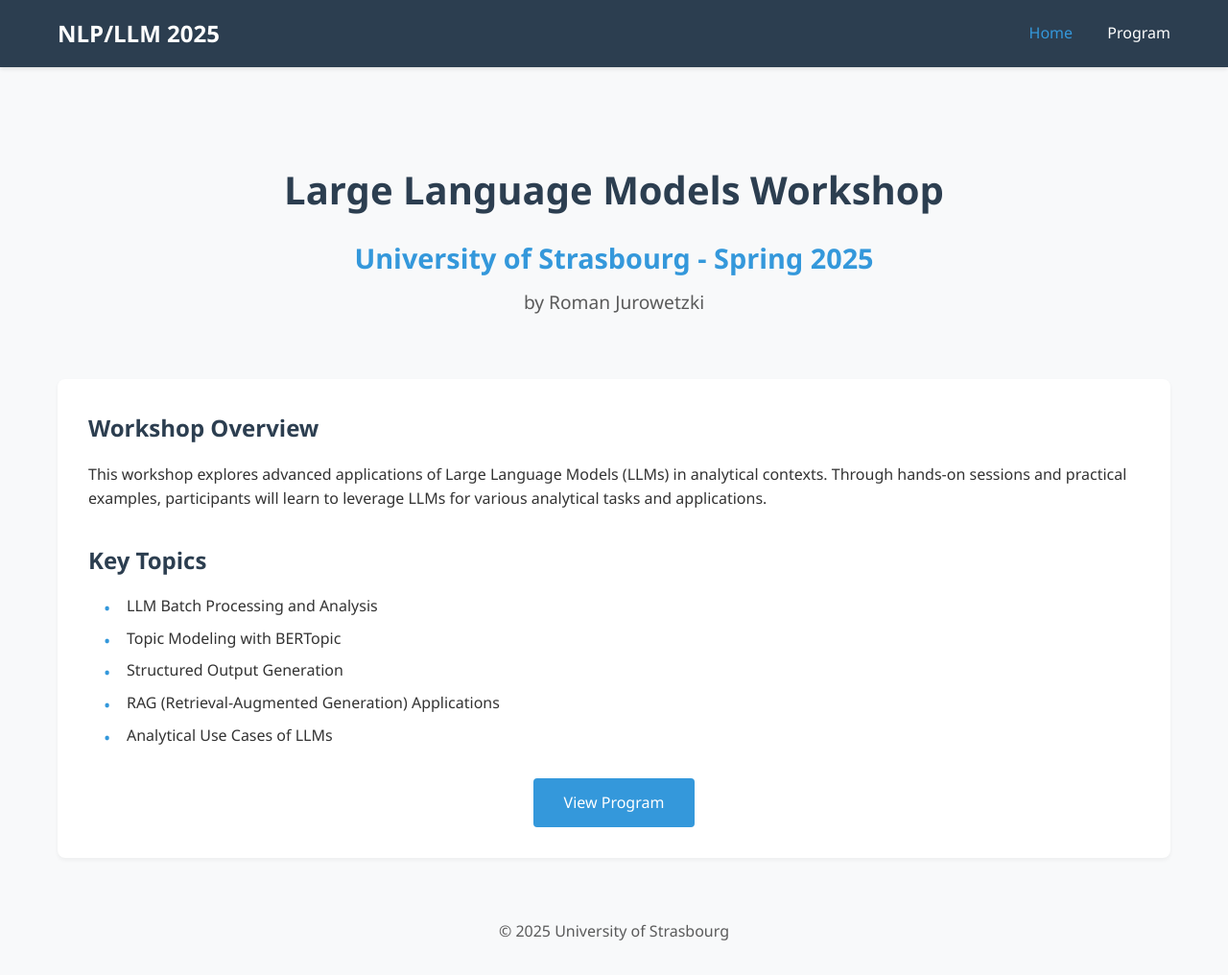
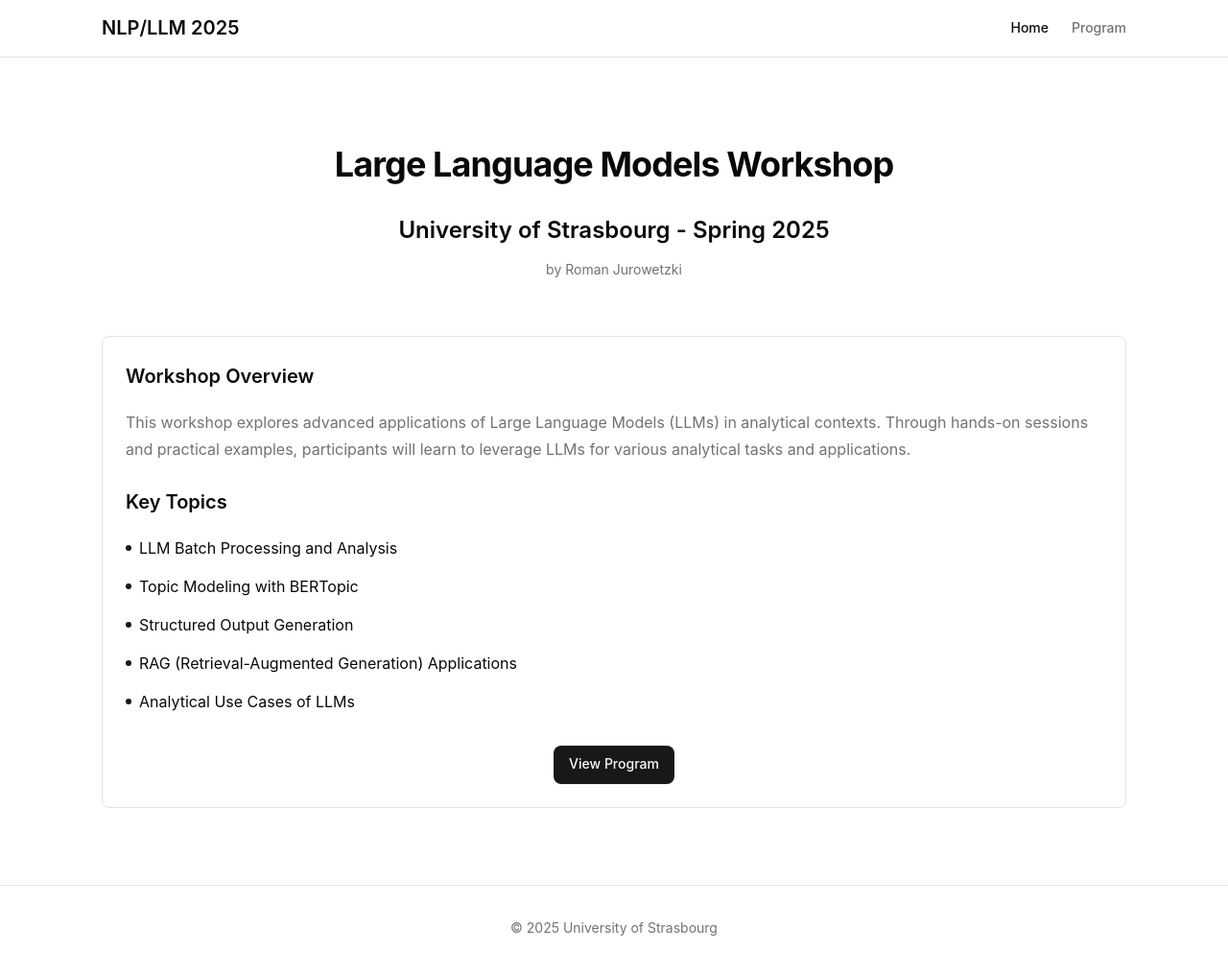
Before and after one commit to RJuro/unistra-nlp2025, a plain HTML site: page index.html in a window 1280 px wide. Shown: the whole page at 96% size. Drawn offline with Linux system fonts and the light colour scheme.

Commit message:
shadcn-css

```diff
--- a/styles.css
+++ b/styles.css
@@ -1,9 +1,48 @@
-/* Modern, minimalistic styling for the workshop website */
+/* Modern shadcn-inspired styling for the workshop website */
 :root {
-    --primary-color: #2c3e50;
-    --accent-color: #3498db;
-    --background-color: #f8f9fa;
-    --text-color: #333;
+    /* shadcn-inspired color palette */
+    --background: hsl(0, 0%, 100%);
+    --foreground: hsl(240, 10%, 3.9%);
+    --card: hsl(0, 0%, 100%);
+    --card-foreground: hsl(240, 10%, 3.9%);
+    --popover: hsl(0, 0%, 100%);
+    --popover-foreground: hsl(240, 10%, 3.9%);
+    --primary: hsl(240, 5.9%, 10%);
+    --primary-foreground: hsl(0, 0%, 98%);
+    --secondary: hsl(240, 4.8%, 95.9%);
+    --secondary-foreground: hsl(240, 5.9%, 10%);
+    --muted: hsl(240, 4.8%, 95.9%);
+    --muted-foreground: hsl(240, 3.8%, 46.1%);
+    --accent: hsl(240, 4.8%, 95.9%);
+    --accent-foreground: hsl(240, 5.9%, 10%);
+    --destructive: hsl(0, 84.2%, 60.2%);
+    --destructive-foreground: hsl(0, 0%, 98%);
+    --border: hsl(240, 5.9%, 90%);
+    --input: hsl(240, 5.9%, 90%);
+    --ring: hsl(240, 5%, 64.9%);
+    --radius: 0.5rem;
+  }
+
+  .dark {
+    --background: hsl(240, 10%, 3.9%);
+    --foreground: hsl(0, 0%, 98%);
+    --card: hsl(240, 10%, 3.9%);
+    --card-foreground: hsl(0, 0%, 98%);
+    --popover: hsl(240, 10%, 3.9%);
+    --popover-foreground: hsl(0, 0%, 98%);
+    --primary: hsl(0, 0%, 98%);
+    --primary-foreground: hsl(240, 5.9%, 10%);
+    --secondary: hsl(240, 3.7%, 15.9%);
+    --secondary-foreground: hsl(0, 0%, 98%);
+    --muted: hsl(240, 3.7%, 15.9%);
+    --muted-foreground: hsl(240, 5%, 64.9%);
+    --accent: hsl(240, 3.7%, 15.9%);
+    --accent-foreground: hsl(0, 0%, 98%);
+    --destructive: hsl(0, 62.8%, 30.6%);
+    --destructive-foreground: hsl(0, 85.7%, 97.3%);
+    --border: hsl(240, 3.7%, 15.9%);
+    --input: hsl(240, 3.7%, 15.9%);
+    --ring: hsl(240, 4.9%, 83.9%);
   }
 
   * {
@@ -13,151 +52,202 @@
   }
 
   body {
-    font-family: 'Segoe UI', system-ui, -apple-system, sans-serif;
-    line-height: 1.6;
-    color: var(--text-color);
-    background-color: var(--background-color);
+    font-family: -apple-system, BlinkMacSystemFont, 'Inter', 'Segoe UI', sans-serif;
+    line-height: 1.75;
+    color: var(--foreground);
+    background-color: var(--background);
+  }
+
+  /* Layout container */
+  .container {
+    max-width: 1100px;
+    margin: 0 auto;
+    padding: 0 1rem;
+  }
+
+  /* Navigation */
+  nav {
+    border-bottom: 1px solid var(--border);
+    padding: 0.75rem 0;
+    background-color: var(--background);
   }
 
   .nav-container {
-    max-width: 1200px;
+    max-width: 1100px;
     margin: 0 auto;
-    padding: 0 20px;
+    padding: 0 1rem;
     display: flex;
     justify-content: space-between;
     align-items: center;
   }
 
-nav {
-    background-color: var(--primary-color);
-    padding: 1rem 0;
-    box-shadow: 0 2px 4px rgba(0,0,0,0.1);
+  .nav-logo {
+    color: var(--foreground);
+    text-decoration: none;
+    font-size: 1.25rem;
+    font-weight: 600;
   }
 
-.nav-logo {
-    color: white;
-    text-decoration: none;
-    font-size: 1.5rem;
-    font-weight: bold;
+  .nav-links {
+    display: flex;
+    gap: 1.5rem;
   }
 
   .nav-links a {
-    color: white;
+    color: var(--muted-foreground);
     text-decoration: none;
-    margin-left: 2rem;
-    transition: color 0.3s ease;
+    font-size: 0.875rem;
+    font-weight: 500;
+    transition: color 0.2s ease;
   }
 
   .nav-links a:hover,
   .nav-links a.active {
-    color: var(--accent-color);
+    color: var(--foreground);
   }
 
+  /* Main content */
   main {
-    max-width: 1200px;
+    max-width: 1100px;
     margin: 0 auto;
-    padding: 2rem 20px;
+    padding: 2rem 1rem;
   }
 
+  /* Hero section */
   .hero {
     text-align: center;
-    padding: 4rem 0;
+    padding: 3rem 0 2rem;
   }
 
   .hero h1 {
-    font-size: 2.5rem;
-    color: var(--primary-color);
+    font-size: 2.25rem;
+    font-weight: 700;
+    letter-spacing: -0.025em;
+    color: var(--foreground);
     margin-bottom: 1rem;
   }
 
   .hero h2 {
-    font-size: 1.8rem;
-    color: var(--accent-color);
+    font-size: 1.5rem;
+    font-weight: 600;
+    color: var(--foreground);
     margin-bottom: 0.5rem;
   }
 
   .instructor {
-    font-size: 1.2rem;
-    color: var(--text-color);
-    opacity: 0.8;
+    font-size: 0.875rem;
+    color: var(--muted-foreground);
+    margin-bottom: 1.5rem;
   }
 
+  /* Content cards */
   .content {
-    background: white;
-    padding: 2rem;
-    border-radius: 8px;
-    box-shadow: 0 2px 4px rgba(0,0,0,0.05);
+    background: var(--card);
+    padding: 1.5rem;
+    border-radius: var(--radius);
+    border: 1px solid var(--border);
   }
 
   .content h3 {
-    color: var(--primary-color);
+    color: var(--card-foreground);
     margin-bottom: 1rem;
-    font-size: 1.5rem;
+    font-size: 1.25rem;
+    font-weight: 600;
   }
 
   .content p {
     margin-bottom: 1.5rem;
+    color: var(--muted-foreground);
   }
 
+  /* Topics list */
   .topics {
-    margin-top: 2rem;
+    margin-top: 1.5rem;
   }
 
   .topics ul {
     list-style-type: none;
-    padding-left: 1rem;
   }
 
   .topics li {
-    margin-bottom: 0.5rem;
-    position: relative;
-    padding-left: 1.5rem;
+    margin-bottom: 0.75rem;
+    display: flex;
+    align-items: center;
+    gap: 0.5rem;
   }
 
   .topics li:before {
-    content: '•';
-    color: var(--accent-color);
-    position: absolute;
-    left: 0;
-    font-size: 1.2em;
+    content: '';
+    display: block;
+    width: 0.375rem;
+    height: 0.375rem;
+    border-radius: 50%;
+    background-color: var(--primary);
   }
 
+  /* Call to action */
   .cta {
     text-align: center;
     margin-top: 2rem;
   }
 
   .button {
-    display: inline-block;
-    padding: 0.8rem 2rem;
-    background-color: var(--accent-color);
-    color: white;
+    display: inline-flex;
+    align-items: center;
+    justify-content: center;
+    padding: 0.5rem 1rem;
+    background-color: var(--primary);
+    color: var(--primary-foreground);
+    font-size: 0.875rem;
+    font-weight: 500;
     text-decoration: none;
-    border-radius: 4px;
-    transition: background-color 0.3s ease;
+    border-radius: var(--radius);
+    transition: opacity 0.2s ease;
+    height: 2.5rem;
+    box-shadow: 0 1px 2px rgba(0, 0, 0, 0.05);
   }
 
   .button:hover {
-    background-color: #2980b9;
+    opacity: 0.9;
   }
 
+  /* Ghost button variant */
+  .button-ghost {
+    background-color: transparent;
+    color: var(--foreground);
+  }
+
+  .button-ghost:hover {
+    background-color: var(--secondary);
+  }
+
+  /* Secondary button variant */
+  .button-secondary {
+    background-color: var(--secondary);
+    color: var(--secondary-foreground);
+  }
+
+  /* Footer */
   footer {
     text-align: center;
-    padding: 2rem;
-    color: var(--text-color);
-    opacity: 0.8;
+    padding: 2rem 1rem;
+    color: var(--muted-foreground);
+    font-size: 0.875rem;
+    border-top: 1px solid var(--border);
+    margin-top: 3rem;
   }
 
+  /* Responsive */
   @media (max-width: 768px) {
     .hero h1 {
-        font-size: 2rem;
+      font-size: 1.875rem;
     }
 
     .hero h2 {
-        font-size: 1.5rem;
+      font-size: 1.25rem;
     }
 
-    .nav-links a {
-        margin-left: 1rem;
+    .content {
+      padding: 1.25rem;
     }
   }
```
Lines whose indentation alone changed are shown as unchanged.
